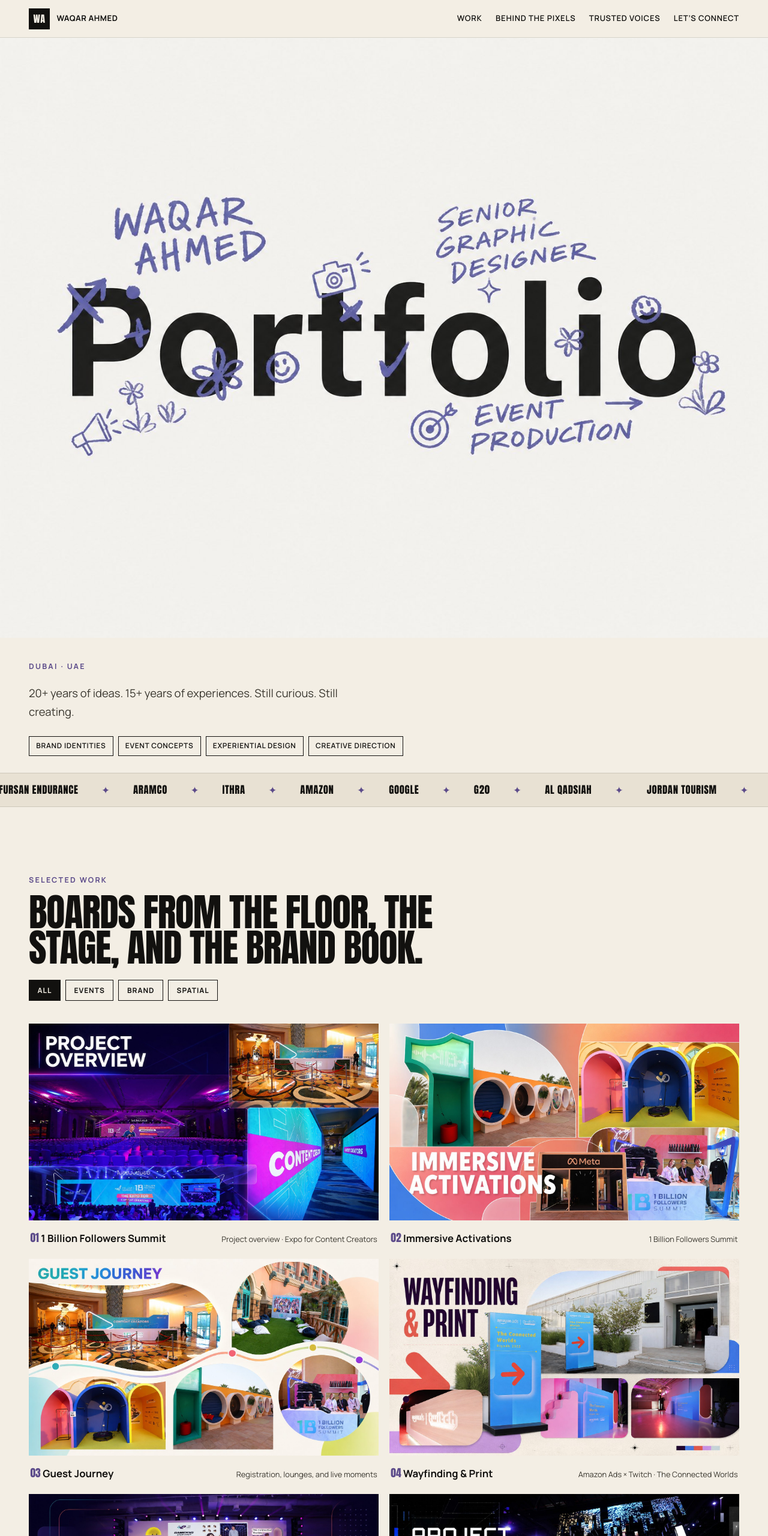
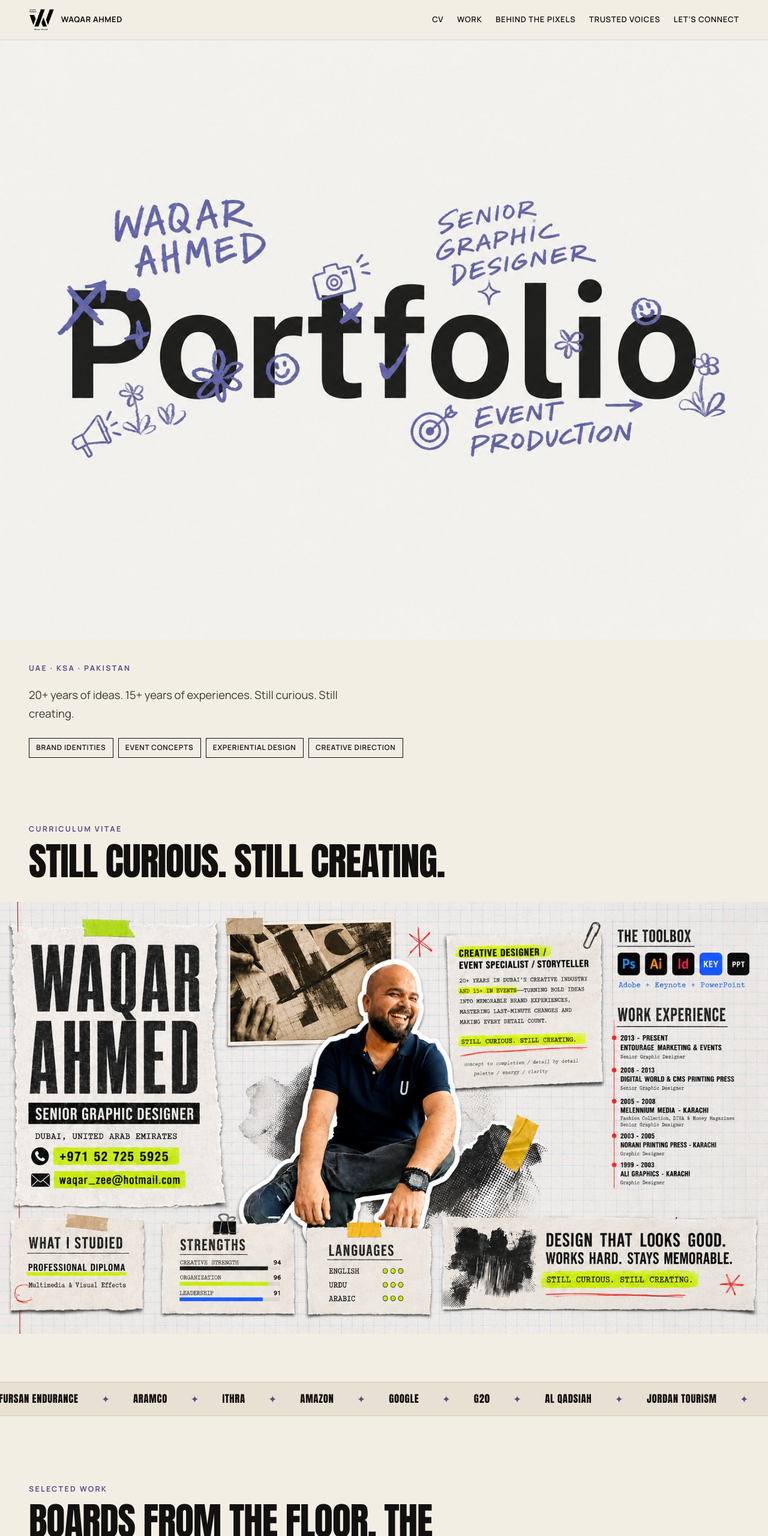
Before and after one commit to WaqarAhmedGIT/portfolio, a plain HTML site: page index.html in a window 1280 px wide. Shown: the top 2560 px of the page at 60% size. Drawn offline with Linux system fonts and the light colour scheme.

Commit message:
Update in UI

```diff
--- a/css/styles.css
+++ b/css/styles.css
@@ -136,15 +136,9 @@
 }
 
 .logo-mark {
-  width: 2.2rem;
-  height: 2.2rem;
-  display: grid;
-  place-items: center;
-  background: var(--ink);
-  color: var(--paper);
-  font-family: "Anton", sans-serif;
-  font-size: 1rem;
-  letter-spacing: 0.04em;
+  width: auto;
+  height: 2.4rem;
+  display: block;
 }
 
 .logo-text {
@@ -201,7 +195,8 @@
   background: #f4efe6;
 }
 
-.hero-banner img {
+.hero-banner img,
+.hero-banner picture {
   width: 100%;
   height: auto;
   display: block;
@@ -275,6 +270,18 @@
   margin: 0 auto;
   padding: clamp(4rem, 10vw, 7rem) var(--pad);
   scroll-margin-top: 4.5rem;
+}
+
+.cv {
+  margin: 0;
+  padding: clamp(3rem, 7vw, 5rem) 0;
+  scroll-margin-top: 4.5rem;
+}
+
+.cv .section-head {
+  max-width: var(--max);
+  margin: 0 auto 2.4rem;
+  padding: 0 var(--pad);
 }
 
 .section-head {
@@ -384,22 +391,26 @@
   display: none;
 }
 
+.cv-art {
+  margin: 0 auto;
+  width: 100%;
+}
+
+.cv-art picture,
+.cv-art img {
+  width: 100%;
+  height: auto;
+  display: block;
+}
+
 .about-intro {
   max-width: 40rem;
   margin-bottom: 2.5rem;
 }
 
 .about-grid {
-  display: grid;
-  grid-template-columns: 0.82fr 1.18fr;
-  gap: clamp(1.5rem, 4vw, 3.5rem);
-  align-items: start;
-}
-
-.about-portrait {
-  margin: 0;
-  position: sticky;
-  top: 5.5rem;
+  display: block;
+  max-width: 46rem;
 }
 
 .about-copy p {
@@ -625,14 +636,14 @@
 }
 
 @media (max-width: 900px) {
-  .about-grid,
+  .cv-art {
+    max-width: 36rem;
+    padding: 0 var(--pad);
+  }
+
   .work-grid,
   .voice-list {
     grid-template-columns: 1fr;
-  }
-
-  .about-portrait {
-    position: static;
   }
 
   .work-card.wide img,
--- a/index.html
+++ b/index.html
@@ -1,36 +1,31 @@
 <!DOCTYPE html>
 <html lang="en">
+
 <head>
     <meta charset="UTF-8" />
     <meta name="viewport" content="width=device-width, initial-scale=1.0" />
     <title>Waqar Ahmed — Senior Graphic Designer</title>
-    <meta
-      name="description"
-      content="Portfolio of Waqar Ahmed, Senior Graphic Designer and event production specialist based in Dubai. 20+ years of brand identities, experiential design, and campaigns for bold brands."
-    />
+    <meta name="description" content="Portfolio of Waqar Ahmed, Senior Graphic Designer and event production specialist based in Dubai. 20+ years of brand identities, experiential design, and campaigns for bold brands." />
     <meta name="author" content="Waqar Ahmed" />
     <meta property="og:title" content="Waqar Ahmed — Portfolio" />
-    <meta
-      property="og:description"
-      content="Design that looks good. Works hard. Stays memorable."
-    />
+    <meta property="og:description" content="Design that looks good. Works hard. Stays memorable." />
     <meta property="og:type" content="website" />
-    <meta property="og:image" content="assets/images/hero.jpg" />
-    <link rel="icon" type="image/svg+xml" href="assets/favicon.svg" />
+    <meta property="og:image" content="assets/images/hero-desktop.jpg" />
+    <link rel="icon" href="assets/favicon.ico" sizes="32x32" />
+    <link rel="icon" type="image/png" href="assets/favicon.png" />
+    <link rel="apple-touch-icon" href="assets/apple-touch-icon.png" />
     <link rel="preconnect" href="https://fonts.googleapis.com" />
     <link rel="preconnect" href="https://fonts.gstatic.com" crossorigin />
-    <link
-      href="https://fonts.googleapis.com/css2?family=Anton&family=Instrument+Serif:ital@0;1&family=Manrope:wght@400;500;600;700&display=swap"
-      rel="stylesheet"
-    />
+    <link href="https://fonts.googleapis.com/css2?family=Anton&family=Instrument+Serif:ital@0;1&family=Manrope:wght@400;500;600;700&display=swap" rel="stylesheet" />
     <link rel="stylesheet" href="css/styles.css" />
 </head>
+
 <body>
     <a class="skip-link" href="#work">Skip to work</a>
 
     <header class="site-header" id="top">
         <a class="logo" href="#top">
-        <span class="logo-mark">WA</span>
+            <img class="logo-mark" src="assets/images/logo.png" alt="" width="512" height="461" />
             <span class="logo-text">Waqar Ahmed</span>
         </a>
         <button class="nav-toggle" type="button" aria-expanded="false" aria-controls="site-nav">
@@ -39,6 +34,7 @@
             <span></span>
         </button>
         <nav class="site-nav" id="site-nav" aria-label="Primary">
+            <a href="#cv">CV</a>
             <a href="#work">Work</a>
             <a href="#about">Behind the Pixels</a>
             <a href="#voices">Trusted Voices</a>
@@ -49,16 +45,14 @@
     <main>
         <section class="hero" aria-label="Introduction">
             <figure class="hero-banner">
-          <img
-            src="assets/images/hero.jpg"
-            alt="Waqar Ahmed — Senior Graphic Designer, Event Production. Portfolio."
-            width="1419"
-            height="1108"
-          />
+                <picture>
+                    <source media="(min-width: 901px)" srcset="assets/images/hero.jpg" width="1672" height="941" />
+                    <img src="assets/images/hero.jpg" alt="Waqar Ahmed — Senior Graphic Designer, Event Production. Portfolio." width="1419" height="1108" />
+                </picture>
             </figure>
             <div class="hero-copy">
                 <h1 class="sr-only">Waqar Ahmed — Senior Graphic Designer</h1>
-          <p class="eyebrow">Dubai · UAE</p>
+                <p class="eyebrow">UAE · KSA · Pakistan</p>
                 <p class="lede">
                     20+ years of ideas. 15+ years of experiences. Still curious.
                     Still creating.
@@ -70,6 +64,19 @@
                     <span>Creative direction</span>
                 </div>
             </div>
+        </section>
+
+        <section class="cv" id="cv">
+            <div class="section-head">
+                <p class="eyebrow">Curriculum Vitae</p>
+                <h2>Still curious. Still creating.</h2>
+            </div>
+            <figure class="cv-art">
+                <picture>
+                    <source media="(min-width: 901px)" srcset="assets/images/journey-desktop.jpg" width="1672" height="941" />
+                    <img src="assets/images/journey.jpg" alt="Waqar Ahmed CV: senior graphic designer based in Dubai, experience from 1999 to present, tools, education, strengths, and languages" width="941" height="1619" />
+                </picture>
+            </figure>
         </section>
 
         <div class="marquee" aria-hidden="true">
@@ -121,14 +128,6 @@
                 <h2>Dubai has been my creative playground for more than two decades.</h2>
             </div>
             <div class="about-grid">
-          <figure class="about-portrait">
-            <img
-              src="assets/images/journey.jpg"
-              alt="Creative journey collage for Waqar Ahmed: experience, tools, strengths, and portrait"
-              width="941"
-              height="1619"
-            />
-          </figure>
                 <div class="about-copy">
                     <p>
                         For 15+ years, the event industry is where many of my biggest ideas
@@ -184,12 +183,7 @@
                 <p>Selected clients and collaborations across the region and beyond.</p>
             </div>
             <figure class="clients-art">
-          <img
-            src="assets/images/clients.jpg"
-            alt="Selected clients and collaborations including Google, Amazon, Aramco, G20, Ithra, and many others"
-            width="1672"
-            height="941"
-          />
+                <img src="assets/images/clients.jpg" alt="Selected clients and collaborations including Google, Amazon, Aramco, G20, Ithra, and many others" width="1672" height="941" />
             </figure>
         </section>
 
@@ -285,4 +279,5 @@
 
     <script src="js/main.js"></script>
 </body>
+
 </html>
```
Also changed, not shown: 404.html (+3 -1 lines), assets/apple-touch-icon.png (added), assets/favicon.ico (added), assets/favicon.png (added), assets/images/journey-desktop.jpg (added), assets/images/logo.png (added). Lines whose indentation alone changed are shown as unchanged.
